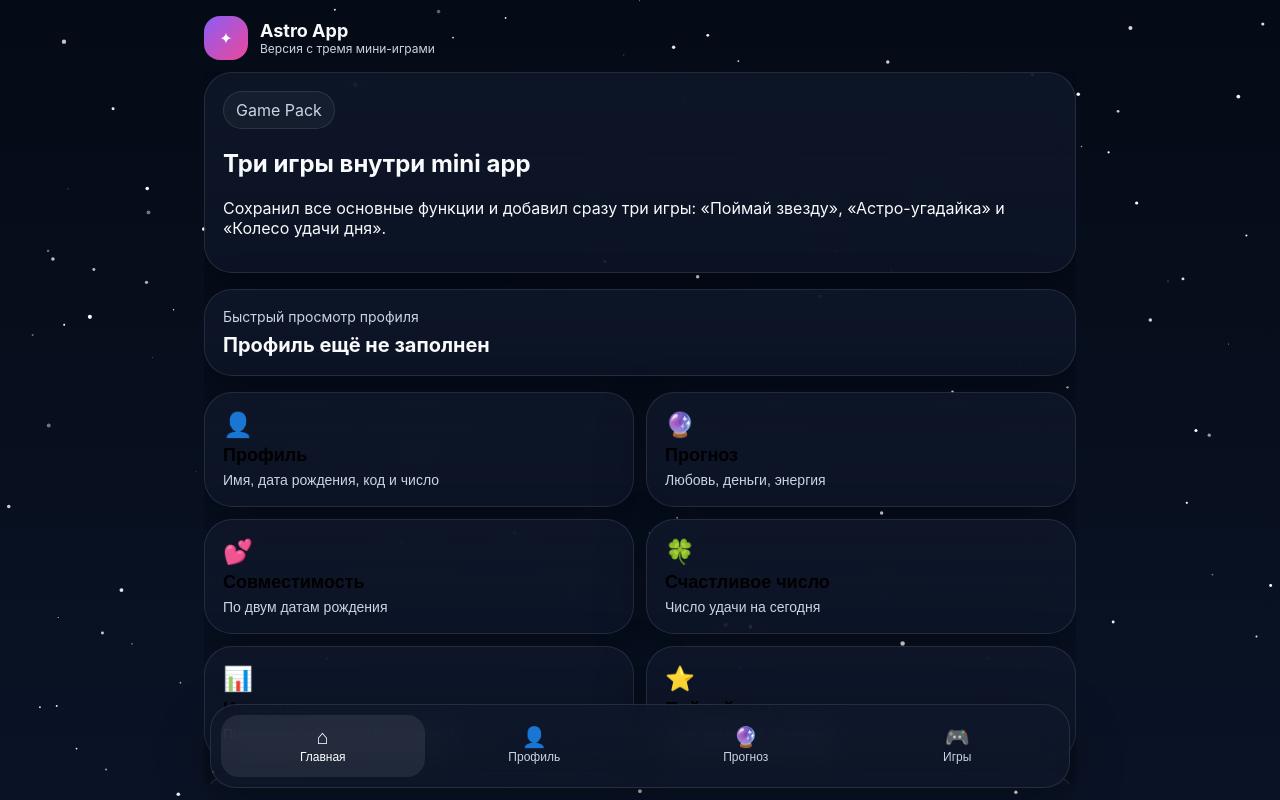
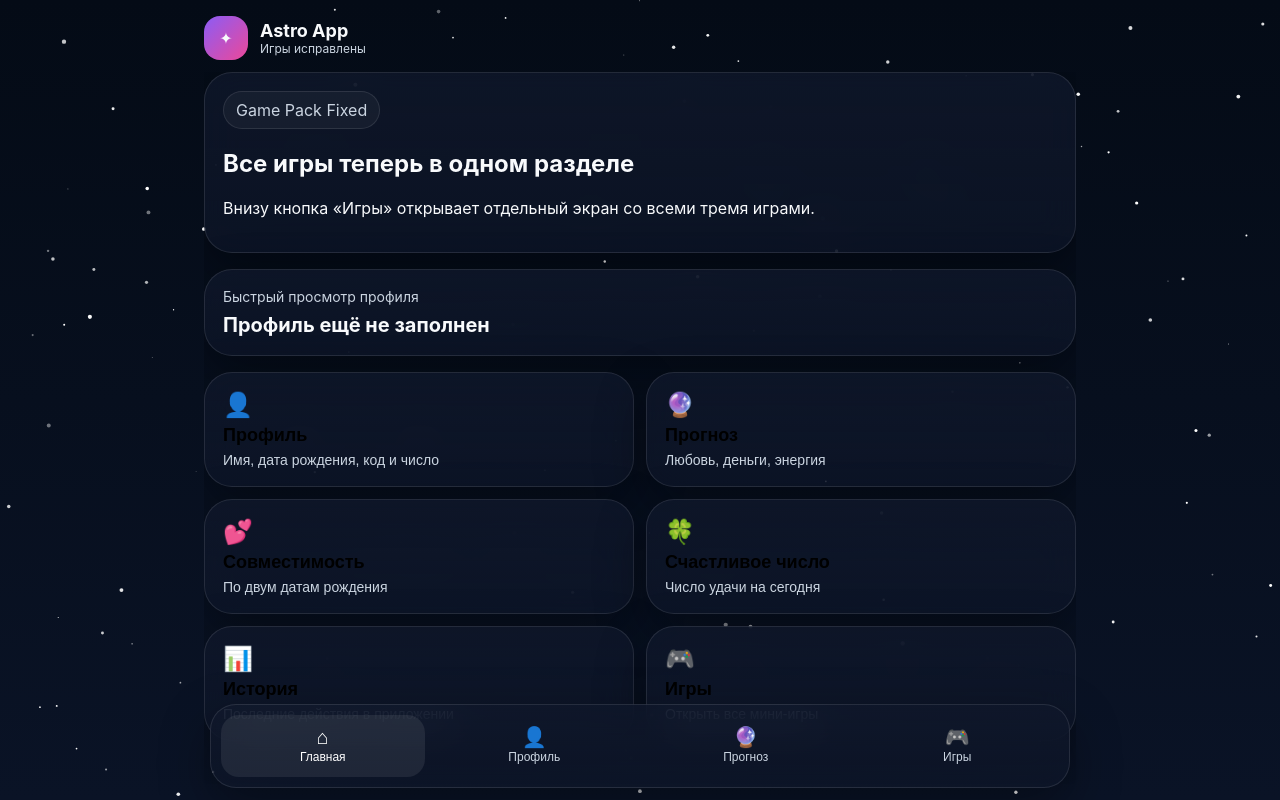
Before and after one commit to piarcoxo-debug/astrominiapp, a plain HTML site: page index.html in a window 1280 px wide. Drawn offline with Linux system fonts and the light colour scheme.

Commit message:
Add files via upload

```diff
--- a/app.js
+++ b/app.js
@@ -72,6 +72,7 @@ const screens = {
   compatibility: document.getElementById("screen-compatibility"),
   lucky: document.getElementById("screen-lucky"),
   history: document.getElementById("screen-history"),
+  games: document.getElementById("screen-games"),
   "game-catch": document.getElementById("screen-game-catch"),
   "game-quiz": document.getElementById("screen-game-quiz"),
   "game-wheel": document.getElementById("screen-game-wheel"),
@@ -94,7 +95,7 @@ function show(name, push=true) {
   current = name;
   document.getElementById("backBtn").classList.toggle("hidden", current === "home");
   document.getElementById("homeBtn").classList.toggle("hidden", current === "home");
-  document.querySelectorAll(".nav-btn").forEach(b => b.classList.toggle("active", b.dataset.target === name || (name.startsWith("game") && b.dataset.target === "game-catch")));
+  document.querySelectorAll(".nav-btn").forEach(b => b.classList.toggle("active", b.dataset.target === name || ((name.startsWith("game") || name==="games") && b.dataset.target === "games")));
   if (name === "profile") renderProfile();
   if (name === "history") renderHistory();
   if (name === "game-catch") renderCatchBest();
--- a/index.html
+++ b/index.html
@@ -18,7 +18,7 @@
         <div class="brand__logo">✦</div>
         <div>
           <div class="brand__title">Astro App</div>
-          <div class="brand__subtitle">Версия с тремя мини-играми</div>
+          <div class="brand__subtitle">Игры исправлены</div>
         </div>
       </div>
       <button id="homeBtn" class="icon-btn hidden">⌂</button>
@@ -27,9 +27,9 @@
     <main class="phone-frame">
       <section id="screen-home" class="screen active">
         <div class="hero-card glass">
-          <div class="chip">Game Pack</div>
-          <h1>Три игры внутри mini app</h1>
-          <p>Сохранил все основные функции и добавил сразу три игры: «Поймай звезду», «Астро-угадайка» и «Колесо удачи дня».</p>
+          <div class="chip">Game Pack Fixed</div>
+          <h1>Все игры теперь в одном разделе</h1>
+          <p>Внизу кнопка «Игры» открывает отдельный экран со всеми тремя играми.</p>
         </div>
 
         <div class="home-preview glass">
@@ -38,46 +38,12 @@
         </div>
 
         <div class="grid-menu">
-          <button class="menu-card glass" data-target="profile">
-            <span class="menu-card__icon">👤</span>
-            <span class="menu-card__title">Профиль</span>
-            <span class="menu-card__text">Имя, дата рождения, код и число</span>
-          </button>
-          <button class="menu-card glass" data-target="forecast">
-            <span class="menu-card__icon">🔮</span>
-            <span class="menu-card__title">Прогноз</span>
-            <span class="menu-card__text">Любовь, деньги, энергия</span>
-          </button>
-          <button class="menu-card glass" data-target="compatibility">
-            <span class="menu-card__icon">💕</span>
-            <span class="menu-card__title">Совместимость</span>
-            <span class="menu-card__text">По двум датам рождения</span>
-          </button>
-          <button class="menu-card glass" data-target="lucky">
-            <span class="menu-card__icon">🍀</span>
-            <span class="menu-card__title">Счастливое число</span>
-            <span class="menu-card__text">Число удачи на сегодня</span>
-          </button>
-          <button class="menu-card glass" data-target="history">
-            <span class="menu-card__icon">📊</span>
-            <span class="menu-card__title">История</span>
-            <span class="menu-card__text">Последние действия в приложении</span>
-          </button>
-          <button class="menu-card glass" data-target="game-catch">
-            <span class="menu-card__icon">⭐</span>
-            <span class="menu-card__title">Поймай звезду</span>
-            <span class="menu-card__text">Лови звёзды за 20 секунд</span>
-          </button>
-          <button class="menu-card glass" data-target="game-quiz">
-            <span class="menu-card__icon">🪐</span>
-            <span class="menu-card__title">Астро-угадайка</span>
-            <span class="menu-card__text">Угадай знак по описанию</span>
-          </button>
-          <button class="menu-card glass" data-target="game-wheel">
-            <span class="menu-card__icon">🎡</span>
-            <span class="menu-card__title">Колесо удачи</span>
-            <span class="menu-card__text">Получи послание дня</span>
-          </button>
+          <button class="menu-card glass" data-target="profile"><span class="menu-card__icon">👤</span><span class="menu-card__title">Профиль</span><span class="menu-card__text">Имя, дата рождения, код и число</span></button>
+          <button class="menu-card glass" data-target="forecast"><span class="menu-card__icon">🔮</span><span class="menu-card__title">Прогноз</span><span class="menu-card__text">Любовь, деньги, энергия</span></button>
+          <button class="menu-card glass" data-target="compatibility"><span class="menu-card__icon">💕</span><span class="menu-card__title">Совместимость</span><span class="menu-card__text">По двум датам рождения</span></button>
+          <button class="menu-card glass" data-target="lucky"><span class="menu-card__icon">🍀</span><span class="menu-card__title">Счастливое число</span><span class="menu-card__text">Число удачи на сегодня</span></button>
+          <button class="menu-card glass" data-target="history"><span class="menu-card__icon">📊</span><span class="menu-card__title">История</span><span class="menu-card__text">Последние действия в приложении</span></button>
+          <button class="menu-card glass" data-target="games"><span class="menu-card__icon">🎮</span><span class="menu-card__title">Игры</span><span class="menu-card__text">Открыть все мини-игры</span></button>
         </div>
       </section>
 
@@ -143,6 +109,15 @@
         <div id="historyList" class="result-stack"></div>
       </section>
 
+      <section id="screen-games" class="screen">
+        <div class="section-title">Игры</div>
+        <div class="grid-menu">
+          <button class="menu-card glass" data-target="game-catch"><span class="menu-card__icon">⭐</span><span class="menu-card__title">Поймай звезду</span><span class="menu-card__text">Лови звёзды за 20 секунд</span></button>
+          <button class="menu-card glass" data-target="game-quiz"><span class="menu-card__icon">🪐</span><span class="menu-card__title">Астро-угадайка</span><span class="menu-card__text">Угадай знак по описанию</span></button>
+          <button class="menu-card glass" data-target="game-wheel"><span class="menu-card__icon">🎡</span><span class="menu-card__title">Колесо удачи</span><span class="menu-card__text">Получи послание дня</span></button>
+        </div>
+      </section>
+
       <section id="screen-game-catch" class="screen">
         <div class="section-title">Поймай звезду</div>
         <div class="glass form-card">
@@ -201,22 +176,10 @@
     </main>
 
     <nav class="bottom-nav glass">
-      <button class="nav-btn active" data-target="home">
-        <span class="nav-btn__icon">⌂</span>
-        <span class="nav-btn__label">Главная</span>
-      </button>
-      <button class="nav-btn" data-target="profile">
-        <span class="nav-btn__icon">👤</span>
-        <span class="nav-btn__label">Профиль</span>
-      </button>
-      <button class="nav-btn" data-target="forecast">
-        <span class="nav-btn__icon">🔮</span>
-        <span class="nav-btn__label">Прогноз</span>
-      </button>
-      <button class="nav-btn" data-target="game-catch">
-        <span class="nav-btn__icon">🎮</span>
-        <span class="nav-btn__label">Игры</span>
-      </button>
+      <button class="nav-btn active" data-target="home"><span class="nav-btn__icon">⌂</span><span class="nav-btn__label">Главная</span></button>
+      <button class="nav-btn" data-target="profile"><span class="nav-btn__icon">👤</span><span class="nav-btn__label">Профиль</span></button>
+      <button class="nav-btn" data-target="forecast"><span class="nav-btn__icon">🔮</span><span class="nav-btn__label">Прогноз</span></button>
+      <button class="nav-btn" data-target="games"><span class="nav-btn__icon">🎮</span><span class="nav-btn__label">Игры</span></button>
     </nav>
   </div>
 
```
Also changed, not shown: styles.css (+7 -33 lines).
